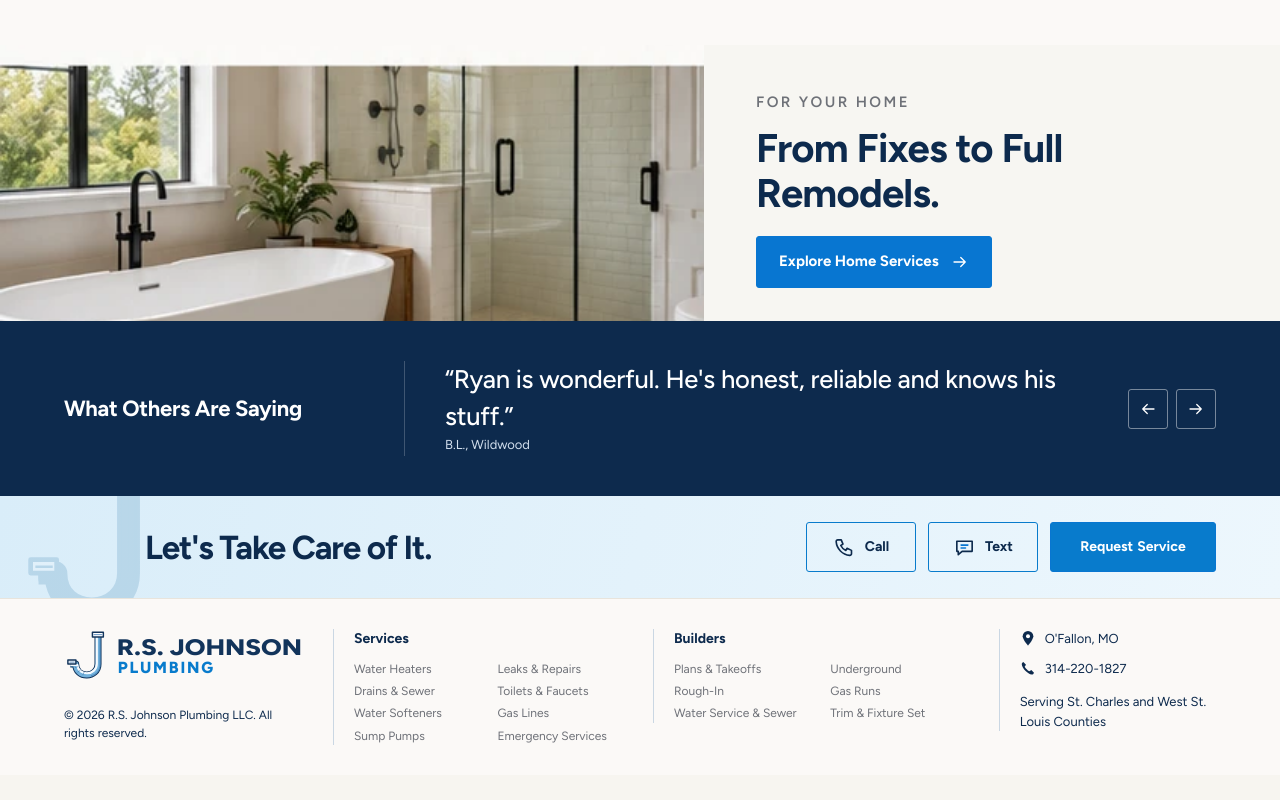
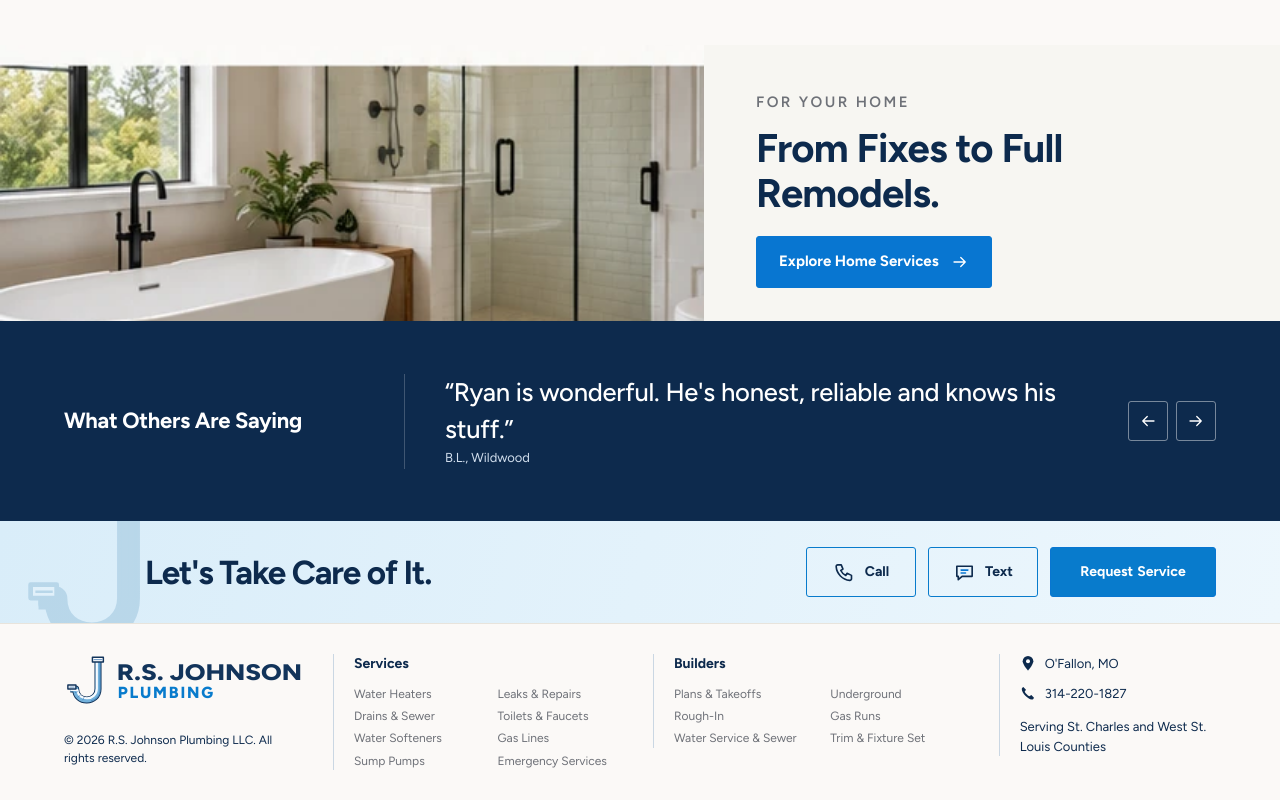
Before and after one commit to rs-johnson-plumbing/website, a Next.js app: page / in a window 1280 px wide. Shown: the part 1532-2332 px from the top of the page. Before the commit the page ends 2307 px from the top, so only its background shows below. Built offline with nearby package versions, Linux system fonts and the light colour scheme.

Commit message:
Standardize testimonial band height and verify the wider hero treatment

```diff
--- a/src/styles/concept-two-page-polish.css
+++ b/src/styles/concept-two-page-polish.css
@@ -314,3 +314,10 @@
   background:linear-gradient(90deg,#fbf9f7 0%,#fbf9f7 30%,rgba(251,249,247,.97) 36%,rgba(251,249,247,.8) 42%,rgba(251,249,247,.36) 48%,transparent 56%);
  }
 }
+
+/* A consistent 200px testimonial band, with room to grow for phone copy. */
+.c2 .c2-reviews-band { min-height:200px; box-sizing:border-box; display:flex; align-items:center; }
+.c2 .c2-reviews-band .c2-reviews { width:100%; }
+@media(min-width:1024px) {
+ .c2 .c2-reviews-band { height:200px; padding-block:24px; }
+}
```
Also changed, not shown: 1 other file (tests, documents, lock files or other folders).
